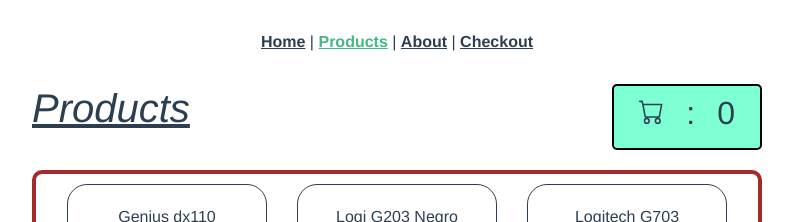
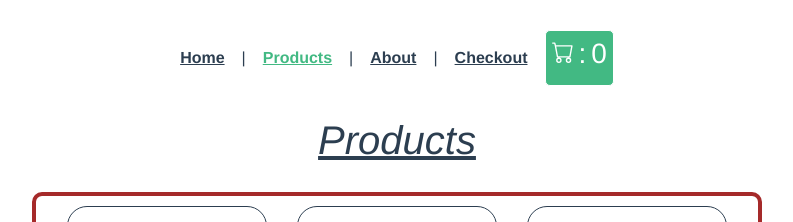
Before and after one commit to absolv7/proyecto-vue, a Vue app: page /products in a window 1280 px wide. Shown: the top 222 px of the page, without its empty margins (243-1036 px from the left). Built offline with nearby package versions, Linux system fonts and the light colour scheme.

Commit message:
implementacion NavBar / estilos

```diff
--- a/src/App.vue
+++ b/src/App.vue
@@ -1,14 +1,30 @@
 <template>
 	<div id="app">
-		<nav>
-			<router-link to="/">Home</router-link> |
-			<router-link to="/products">Products</router-link> |
-			<router-link to="/about">About</router-link> |
-			<router-link to="/checkout">Checkout</router-link>
-		</nav>
+		<nav-bar>
+			<template #shopping-cart>
+				<Carrito
+					@eliminarCarrito="eliminarCarrito"
+					:productos="productos"
+					@vaciarCarrito="vaciarCarrito"
+				/>
+			</template>
+		</nav-bar>
+
 		<router-view />
 	</div>
 </template>
+
+<script>
+import NavBar from '../src/components/NavBar.vue';
+import Carrito from '../src/components/Carrito.vue';
+
+export default {
+	components: {
+		NavBar,
+		Carrito,
+	},
+};
+</script>
 
 <style>
 #app {
@@ -21,6 +37,10 @@
 
 nav {
 	padding: 30px;
+	display: flex;
+	justify-content: center;
+	align-items: baseline;
+	gap: 17px;
 }
 
 nav a {
--- a/src/components/Carrito.vue
+++ b/src/components/Carrito.vue
@@ -6,13 +6,13 @@
 		title="Click para ver mi carrito"
 	>
 		<b-icon class="carrito-icon" icon="cart"></b-icon>
-		<h2>:</h2>
-		<h2>{{ productos.length }}</h2>
+		<h3>:</h3>
+		<h3>{{ productos.length }}</h3>
 
 		<b-modal id="carrito-mod" title="Mi Carrito" scrollable>
-			<div class="my-modal" v-if="cantidadProductos.length > 0">
+			<div class="my-modal" v-if="productos.length > 0">
 				<div class="titulo">
-					Cantidad de productos: {{ cantidadProductos.length }}
+					Cantidad de productos: {{ productos.length }}
 
 					<b-button
 						@click="$emit('vaciarCarrito')"
@@ -58,7 +58,7 @@
 
 <script>
 export default {
-	name: 'Carrito',
+	name: 'carrito',
 	data() {
 		return {
 			cantidadProductos: this.productos,
@@ -68,7 +68,10 @@ export default {
 		nombre: String,
 		precio: Number,
 		imagen: String,
-		productos: Array,
+		productos: {
+			type: Array,
+			default: [],
+		},
 	},
 	methods: {
 		contar(nombre) {
@@ -88,19 +91,20 @@ export default {
 
 <style scoped>
 .carrito-icon {
-	font-size: 25px;
+	font-size: 22px;
 }
 
 .carrito {
 	display: flex !important;
-	width: 150px !important;
-	background-color: aquamarine;
+	color: white;
+	background-color: #42b983;
 	justify-content: space-evenly !important;
 	align-items: baseline !important;
 	gap: 5px;
-	border: 2px solid black;
+	border: 1px solid white;
 	width: fit-content;
-	padding: 8px;
+	height: fit-content;
+	padding: 6px;
 	border-radius: 5px;
 }
 
--- /dev/null
+++ b/src/components/NavBar.vue
@@ -0,0 +1,17 @@
+<template>
+	<nav>
+		<router-link to="/">Home</router-link> |
+		<router-link to="/products">Products</router-link> |
+		<router-link to="/about">About</router-link> |
+		<router-link to="/checkout">Checkout</router-link>
+		<slot name="shopping-cart"></slot>
+	</nav>
+</template>
+
+<script>
+export default {
+	name: 'NavBar',
+};
+</script>
+
+<style></style>
--- a/src/views/ProductsView.vue
+++ b/src/views/ProductsView.vue
@@ -4,12 +4,6 @@
 			<div class="titulo">
 				<h1>Products</h1>
 			</div>
-
-			<Carrito
-				@eliminarCarrito="eliminarCarrito"
-				:productos="productos"
-				@vaciarCarrito="vaciarCarrito"
-			/>
 		</div>
 
 		<div class="products">
@@ -59,6 +53,8 @@ export default {
 			); //Agrego el array "Productos" al local storage
 		},
 		eliminarCarrito({ index }) {
+			if (this.productos.length === 0) return;
+
 			this.productos = this.productos.filter(
 				(producto, productIndex) => index !== productIndex
 			);
@@ -121,9 +117,6 @@ h1 {
 
 .carrito {
 	display: flex;
-	/* gap: 20px; */
-	width: 100%;
-    justify-content: space-between;
 }
 
 .titulo {
```
